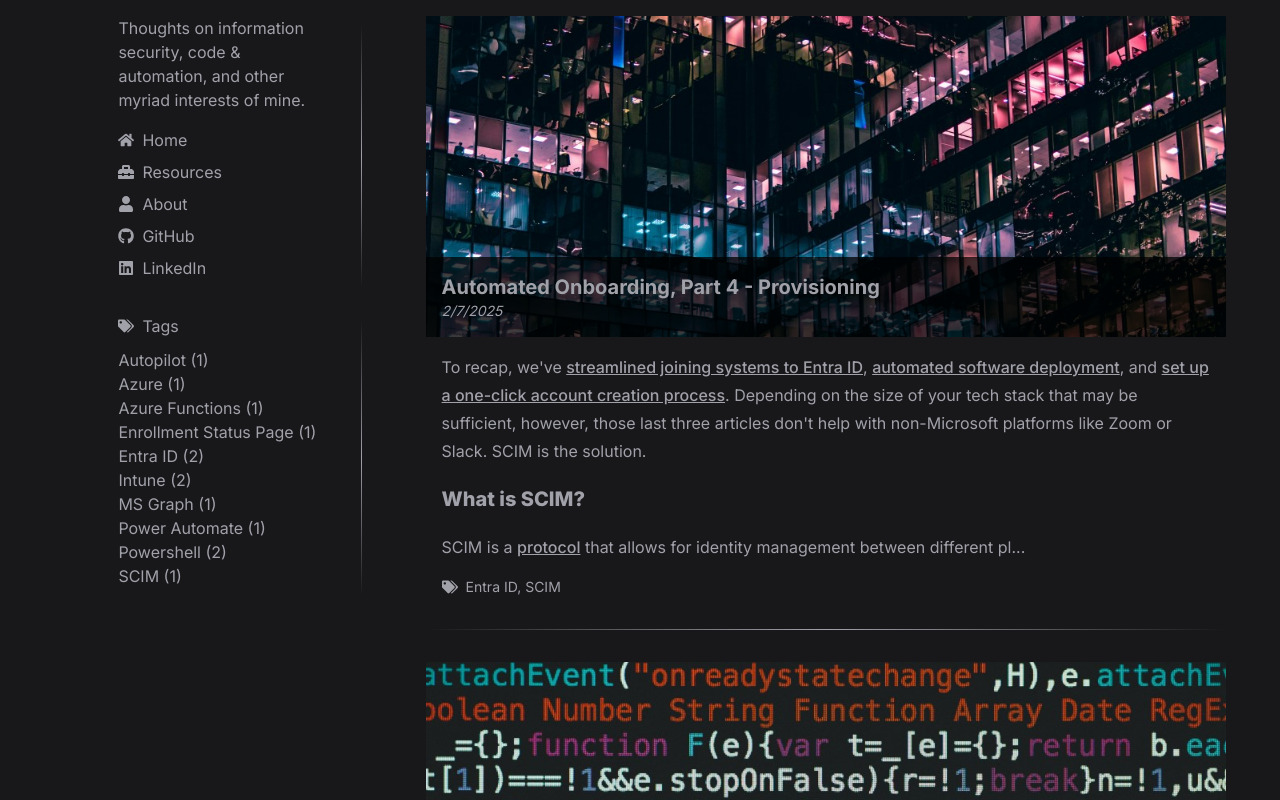
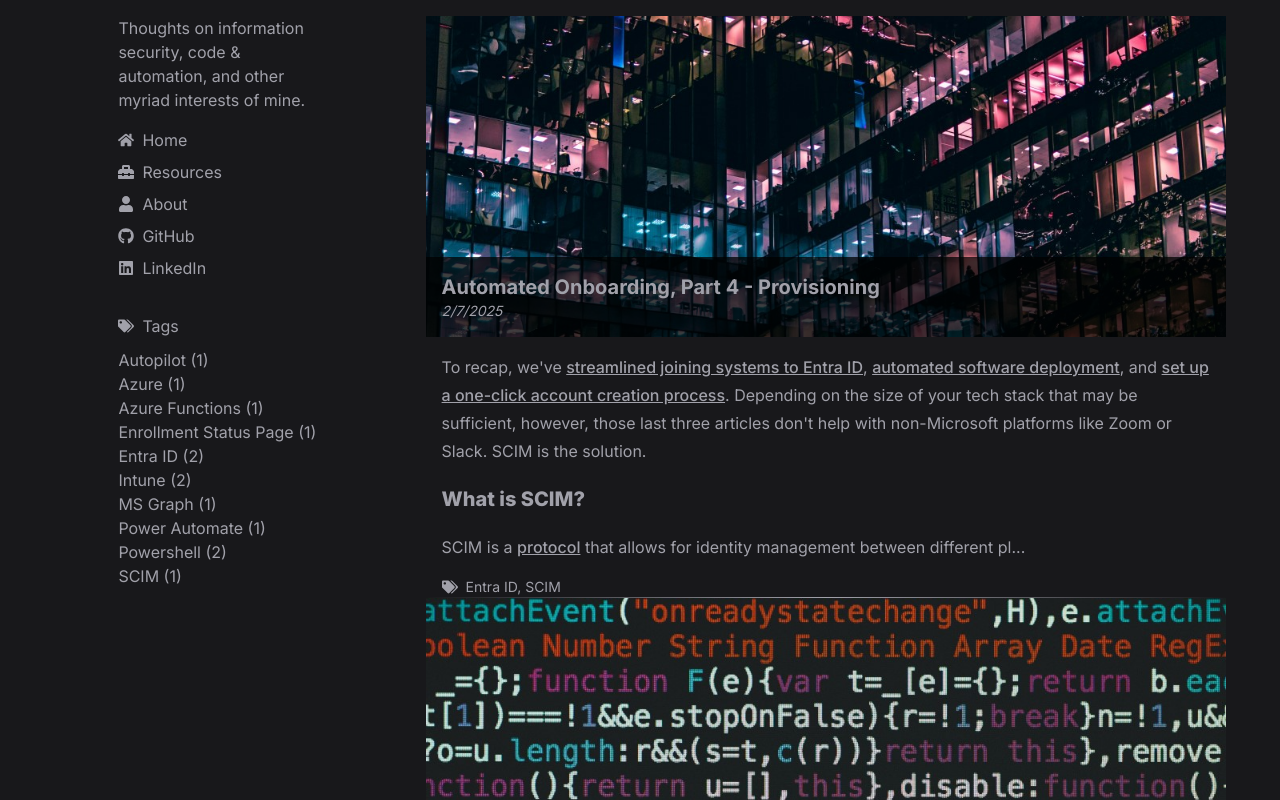
Before and after one commit to mattcbarrett/mattcbarrett.github.io, a Next.js app: page / in a window 1280 px wide. Shown: the top 800 px of the page. Built offline with nearby package versions, Linux system fonts and the light colour scheme.

Commit message:
divider upgrades

```diff
--- a/app/components/BlogPostTeaser.tsx
+++ b/app/components/BlogPostTeaser.tsx
@@ -51,7 +51,7 @@ const BlogPostTeaser = (props: Props) => {
           </div>
         </div>
       </div>
-      <Divider />
+      <Divider yMargin={8}/>
     </div>
   )
 }
--- a/app/components/Divider.tsx
+++ b/app/components/Divider.tsx
@@ -1,6 +1,24 @@
-const Divider = () => {
+interface Props {
+  isVertical?: boolean
+  xMargin?: number
+  yMargin?: number
+}
+
+const Divider = (props: Props) => {
+  const {
+    isVertical,
+    xMargin,
+    yMargin
+  } = props
+
   return (
-    <div className="h-px bg-transparent bg-gradient-to-r from-transparent via-zinc-400 to-transparent my-8"/>
+    <>
+    {isVertical ?
+      <div className={`absolute top-0 right-0 h-full w-px bg-gradient-to-b from-transparent via-zinc-400 to-transparent mx-${xMargin}`}/>
+    :
+      <div className={`h-px bg-transparent bg-gradient-to-r from-transparent via-zinc-400 to-transparent my-${yMargin}`}/>
+    }
+    </>
   )
 }
 
--- a/app/components/MenuCard.tsx
+++ b/app/components/MenuCard.tsx
@@ -1,4 +1,3 @@
-import { useState } from 'react'
 import Link from 'next/link'
 import { FaGithub, FaLinkedin, FaHome, FaUser, FaToolbox } from "react-icons/fa"
 
@@ -6,7 +5,6 @@ type Props = {}
 
 const MenuCard = (props: Props) => {
   return (
-      // <div className="p-8 space-y-2 rounded-lg shadow-lg w-full text-left bg-zinc-800"> //original
       <div className="space-y-2 relative">
         <p className="mb-4 pr-8">Thoughts on information security, code & automation, and other myriad interests of mine.</p>
         <div className="flex space-x-2 hover:text-lime-400">
@@ -24,7 +22,6 @@ const MenuCard = (props: Props) => {
         <div className="flex space-x-2 hover:text-lime-400">
           <FaLinkedin className="self-center" /><a href="https://www.linkedin.com/in/matt-barrett-7bb48815b/">LinkedIn</a>
         </div>
-        <div className="absolute top-0 right-0 h-full w-px bg-gradient-to-b from-transparent via-zinc-400 to-transparent" />
       </div>
   )
 }
--- a/app/components/TagCard.tsx
+++ b/app/components/TagCard.tsx
@@ -27,7 +27,6 @@ const TagCard = ({ tags, tagsLower }: Props) => {
           </li>
         ))}
       </ul>
-      <div className="absolute top-0 right-0 h-full w-px bg-gradient-to-b from-transparent via-zinc-400 to-transparent" />
     </div>
   )
 }
```
